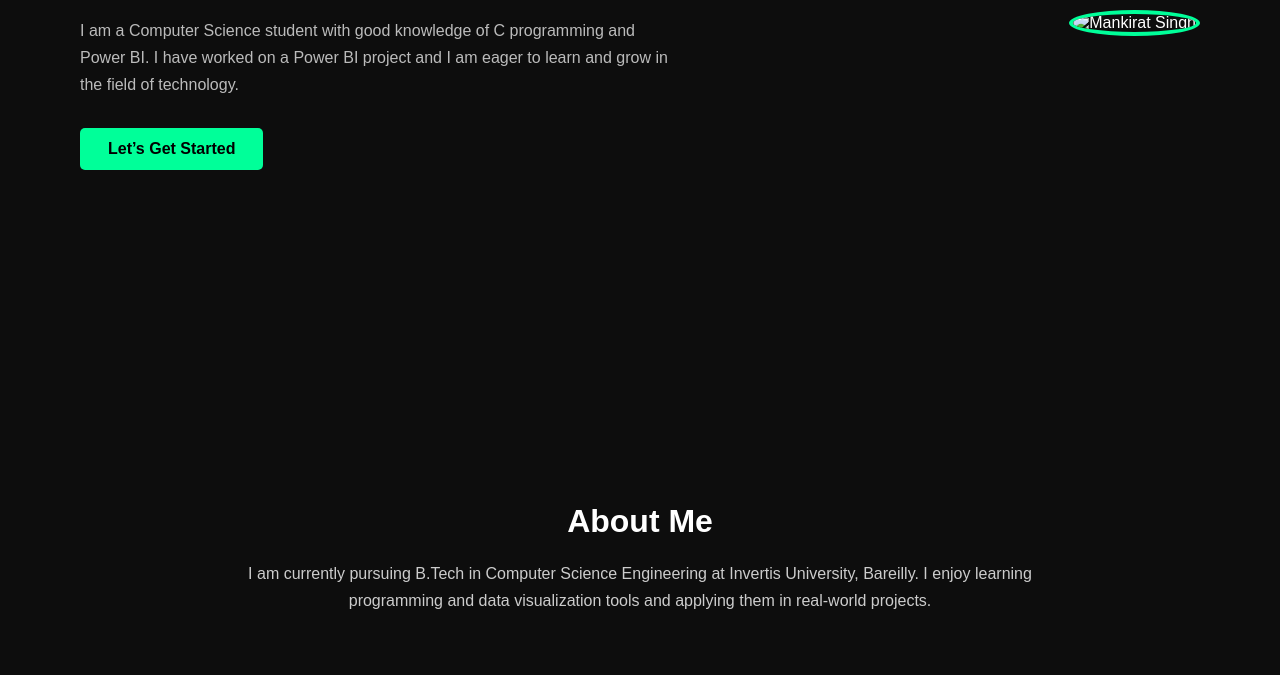
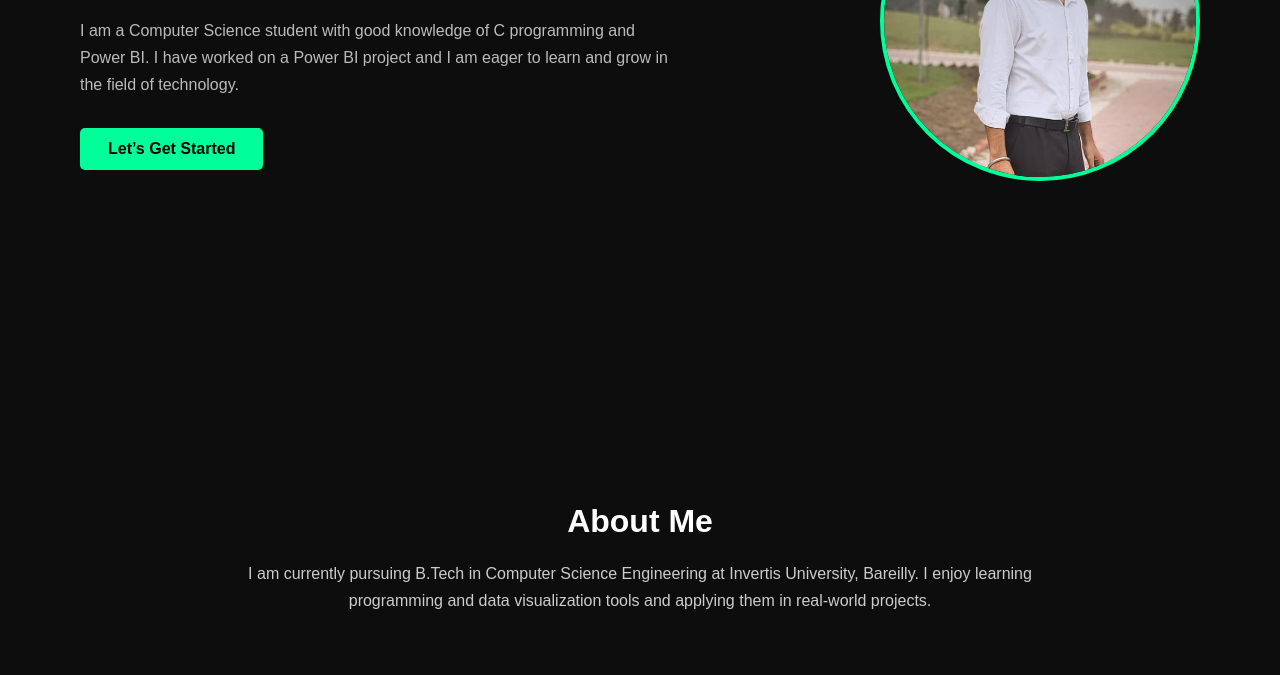
Before and after one commit to mankirat13/Portfolio, a plain HTML site: page index.html in a window 1280 px wide. Shown: the part 425-1100 px from the top of the page. Drawn offline with Linux system fonts and the light colour scheme.

Commit message:
Update index.html

```diff
--- a/index.html
+++ b/index.html
@@ -35,7 +35,7 @@
         </div>
 
         <div class="hero-image">
-            <img src="myphoto.jpeg.jpeg" alt="Mankirat Singh">
+            <img src="Portfolio/myphoto.jpeg" alt="Mankirat Singh">
         </div>
     </section>
 
```
